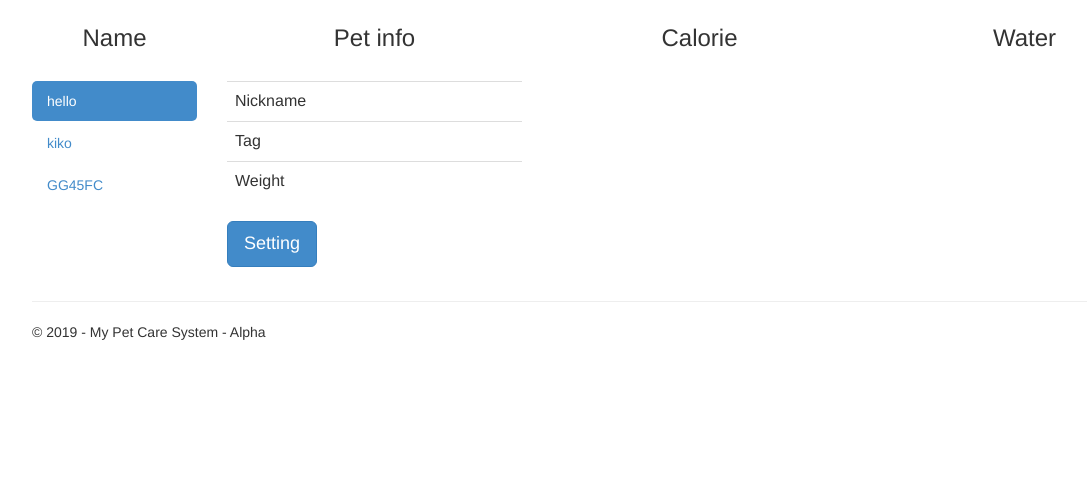
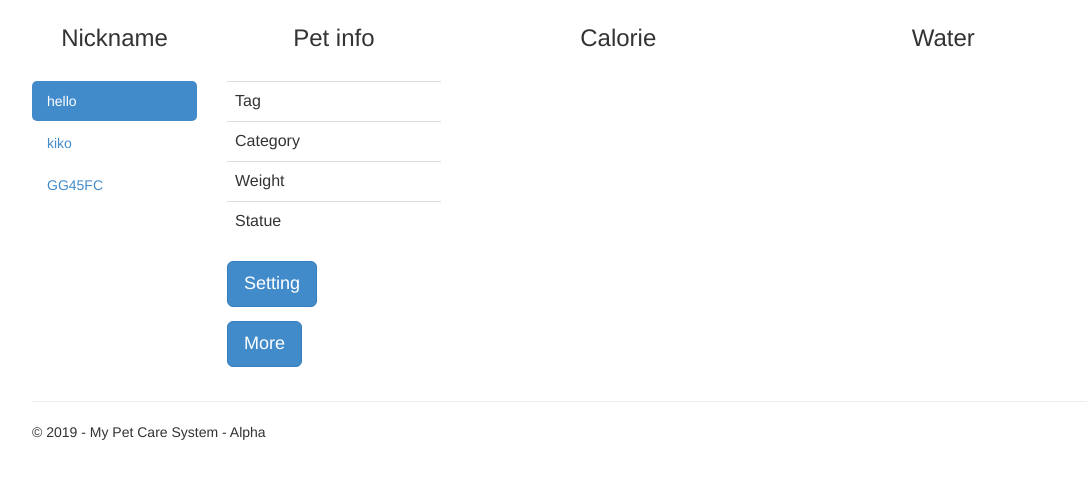
Before and after one commit to asd1115056/Project-DjangoWeb, a Django app: page / in a window 1280 px wide. Shown: the part 65-544 px from the top of the page, without its empty margins (38-1125 px from the left). Run offline with Django 3.2, Linux system fonts and the light colour scheme; a user stored in the database is signed in; data comes from the database, SQL or seed files in the repository; both versions use the stored data as it was after the commit; data that the repository does not hold is empty; some libraries are stand-ins or nearby versions.

Commit message:
statue table

```diff
--- a/app/templates/app/index.html
+++ b/app/templates/app/index.html
@@ -8,7 +8,7 @@
 
 <div class="row clearfix">
     <div class="col-md-2 column">
-        <div style="text-align:center;"><h3>Name</h3><br></div>
+        <div style="text-align:center;"><h3>Nickname</h3><br></div>
         <ul class="nav nav-pills nav-stacked">
             {% for app in apps %}
             <li {% if forloop.first %} class="active" {% endif %} Tag="{{app.Tag}}">
@@ -19,23 +19,27 @@
     </div>
     <div class="col-md-10 column">
         <div class="row clearfix">
-            <div class="col-md-4 column">
+            <div class="col-md-3 column">
                 <div style="text-align:center;"><h3>Pet info</h3><br></div>
                 <table class="table">
                     <thead>
                     </thead>
                     <tbody>
                         <tr>
-                            <td>Nickname</td>
-                            <td id="Nickname_table"></td>
-                        </tr>
-                        <tr>
                             <td>Tag</td>
                             <td id="Tag_table"></td>
                         </tr>
                         <tr>
+                            <td>Category</td>
+                            <td id="Category_table"></td>
+                        </tr>
+                        <tr>
                             <td>Weight</td>
                             <td id="Weight_table"></td>
+                        </tr>
+                        <tr>
+                            <td>Statue</td>
+                            <td id="statue_table"></td>
                         </tr>
                     </tbody>
                 </table>
@@ -67,7 +71,7 @@
                                     <div class="form-group">
                                         <label>Status</label>
                                         <select name="Status" id="Status" class="form-control">
-                                            <option value="blank" selected></option>
+                                            <option value="0" selected></option>
                                             <optgroup id="cat1" label="Kitten">
                                                 <option value="2.5">Kitten</option>
                                             </optgroup>
@@ -103,19 +107,36 @@
                         </div><!-- /.modal -->
                     </div>
                 </form>
+                <form role="form" id="form_test1">
+                    <!-- 按钮触发模态框 -->
+                    <button class="btn btn-primary btn-lg" data-toggle="modal" data-target="#myModal1">More</button>
+                    <!-- 模态框（Modal） -->
+                    <div class="modal fade" id="myModal1" tabindex="-1" role="dialog" aria-labelledby="myModal1Label" aria-hidden="true">
+                        <div class="modal-dialog">
+                            <div class="modal-content">
+                                <div class="modal-header">
+                                    <button type="button" class="close" data-dismiss="modal" aria-hidden="true">&times;</button>
+                                    <h4 class="modal-title" id="myModal1Label">Customize</h4>
                                 </div>
-            <div class="col-md-8 column">
-                <div class="row clearfix">
-                    <div class="col-md-6 column">
+                                <div class="modal-body">
+                                </div>
+                                <div class="modal-footer">
+                                    <button type="submit" class="btn btn-default">Save</button>
+                                </div>
+                            </div><!-- /.modal-content -->
+                        </div><!-- /.modal -->
+                    </div>
+                </form>
+            </div>
+            <div class="col-md-4 column">
                 <div style="text-align:center;"><h3>Calorie</h3><br></div>
                 <div id="gauge1" style=" height:150px;text-align:center"></div>
             </div>
-                    <div class="col-md-6 column">
+            <div class="col-md-4 column">
                 <div style="text-align:center;"><h3>Water</h3><br></div>
                 <div id="gauge2" style=" height:150px;text-align:center"></div>
             </div>
-                </div>
-            </div>
+            <div class="clearfix hidden-xs"></div>
         </div>
     </div>
 </div>
@@ -148,23 +169,48 @@
             });
         });
     });
+</script>
 
+<script>
     function ajax_tag_Info() {
         $.ajax({
             url: "{%url 'Tag_Info'%}",
             type: "GET",
             dataType: "json",
             success: function (data) {
-             $("#Nickname_table").text(data[0].fields.nickname);
+                console.log(data);
                 $("#Tag_table").text(data[0].fields.Tag);
                 $("#Weight_table").text(data[0].fields.weight);
+                if (data[0].fields.category == 1) {
+                    $("#Category_table").text("Cat");
+                    if (data[0].fields.cat_statue == 0.95) { $("#statue_table").text("Weight loss(x0.95)"); }
+                    else if (data[0].fields.cat_statue == 1.0) { $("#statue_table").text("Inactive/obese prone(x1.0)"); }
+                    else if (data[0].fields.cat_statue == 1.2) { $("#statue_table").text("Intact(x1.2)"); }
+                    else if (data[0].fields.cat_statue == 1.4) { $("#statue_table").text("Neutered(x1.4)"); }
+                    else if (data[0].fields.cat_statue == 2.5) { $("#statue_table").text("Kitten(x2.5)"); }
+                    else { $("#statue_table").text("Null"); }
+                } else if (data[0].fields.category == 2) {
+                    $("#Category_table").text("Dog");
+                    if (data[0].fields.dog_statue == 1.0) { $("#statue_table").text("Weight loss(x1.0)"); }
+                    else if (data[0].fields.dog_statue == 1.3) { $("#statue_table").text("Inactive/obese prone(x1.3)"); }
+                    else if (data[0].fields.dog_statue == 1.5) { $("#statue_table").text("Weight gain(x1.5)"); }
+                    else if (data[0].fields.dog_statue == 1.6) { $("#statue_table").text("Neutered(x1.6)"); }
+                    else if (data[0].fields.dog_statue == 1.8) { $("#statue_table").text("Intact(x1.8)"); }
+                    else if (data[0].fields.dog_statue == 2) { $("#statue_table").text("4 months to adult(x2)"); }
+                    else if (data[0].fields.dog_statue == 3) { $("#statue_table").text("0-4 months(x3)"); }
+                    else if (data[0].fields.dog_statue == 3.50) { $("#statue_table").text("Active, working dogs(x3.5)"); }
+                    else { $("#statue_table").text("Null"); }
+                } else {
+                    $("#Category_table").text("Null");
+                }
 
             },
             error: function () {
             }
         });
     }
-
+</script>
+<script>
     var max_w;
     var max_f;
     function ajax_user_data() {
@@ -177,7 +223,7 @@
                 max_w = data[0].fields.user_water_setting_daily;
                 max_f = data[0].fields.user_food_setting_daily;
                 debug = { 'max_w': max_w, 'max_f': max_f }
-                console.log(debug);
+                //console.log(debug);
 
             },
             error: function () {
--- a/app/views.py
+++ b/app/views.py
@@ -77,13 +77,17 @@ def Tag_Info(request):
 def pet_filter_info(request):
     from django.core import serializers
     from datetime import datetime, timedelta, time
+    from django.utils import timezone
     Tag = request.session['Tag']
     today = datetime.now().date()
     tomorrow = today + timedelta(1)
-    today_start = datetime.combine(today, time())
-    today_end = datetime.combine(tomorrow, time())
+    today_start = timezone.make_aware(datetime.combine(today, time()))
+    today_end = timezone.make_aware(datetime.combine(tomorrow, time())) #轉換時區
     #date_filter = datetime.datetime.now(tz=timezone.utc) -
-    #datetime.timedelta(days=10) #現在時間UTC+8 轉成 UTC+0
+                                                                           #datetime.timedelta(days=10)
+                                                                                                                                                  ##現在時間UTC+8
+                                                                                                                                                  #轉成
+                                                                                                                                                                                                                         #UTC+0
     data = serializers.serialize('json',models.Tag_Info.objects.get(Tag=Tag).pet_info_set.filter(updated_at__lte=today_end,updated_at__gte=today_start).order_by('updated_at'))
     return HttpResponse(data)
 
@@ -132,14 +136,16 @@ def json_test(request):
         if Data_POST.get('Weight') != "":
             info.weight = float(Data_POST.get('Weight'))
             info.per = 70 * round(math.pow(float(Data_POST.get('Weight')),0.75),2)
-        if Data_POST.get('Category') != "":
+        if Data_POST.get('Category') != "0":
             info.category = int(Data_POST.get('Category'))
             if Data_POST.get('Category') == "1":
-                info.cat_statue = float(Data_POST.get('Status'))
-                info.dog_statue = None
+                if Data_POST.get('Status') != "0":
+                    info.cat_statue = float(Data_POST.get('Status'))
+                    info.dog_statue = None
             if Data_POST.get('Category') == "2":
-                info.dog_statue = float(Data_POST.get('Status'))
-                info.cat_statue = None
+                    if Data_POST.get('Status') != "0":
+                        info.dog_statue = float(Data_POST.get('Status'))
+                        info.cat_statue = None
         info.save()
 
         weight_temp = list(models.Tag_Info.objects.filter(Tag=Tag).values_list('weight',flat=True))
```
Also changed, not shown: db.sqlite3. Lines whose indentation alone changed are shown as unchanged.
